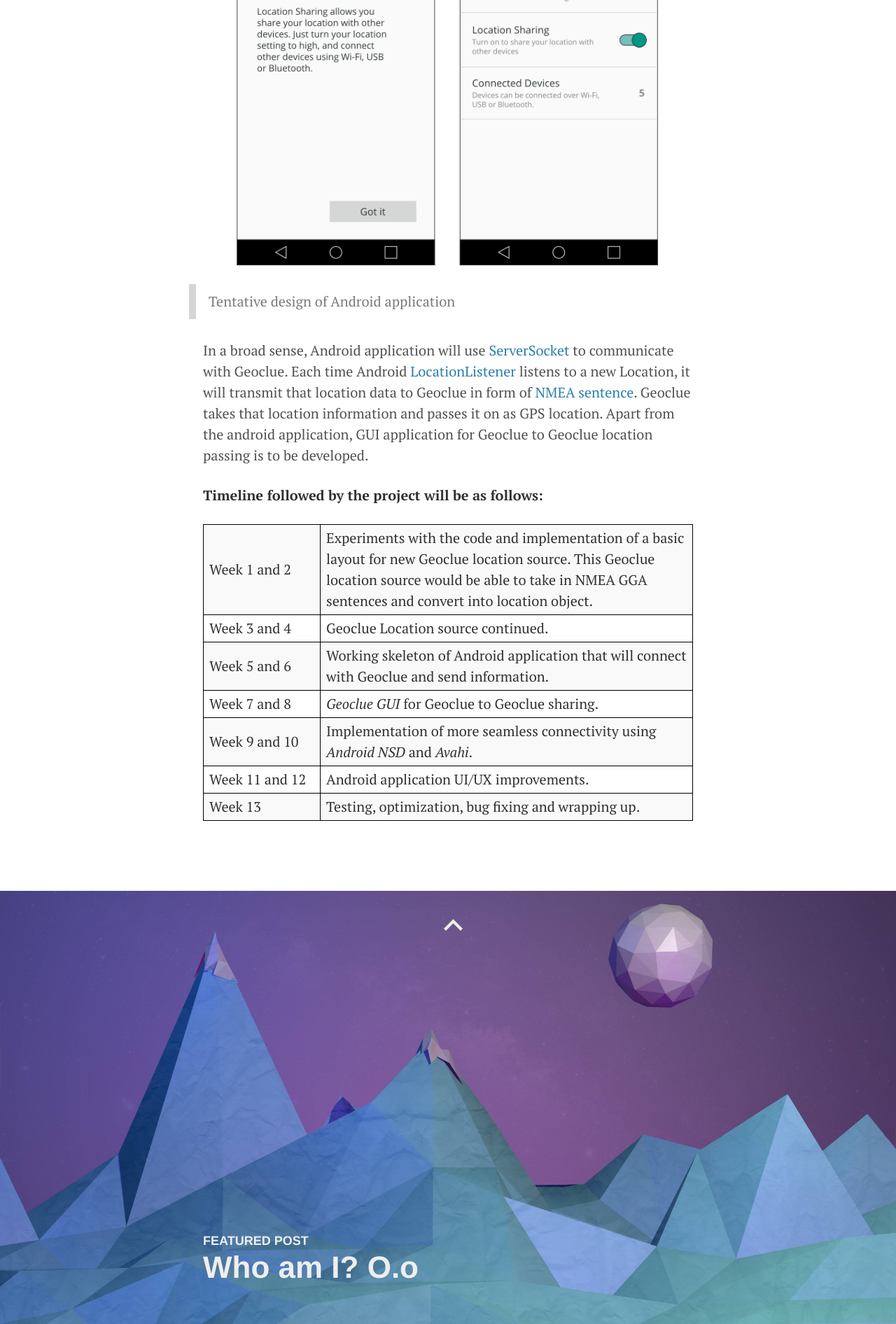
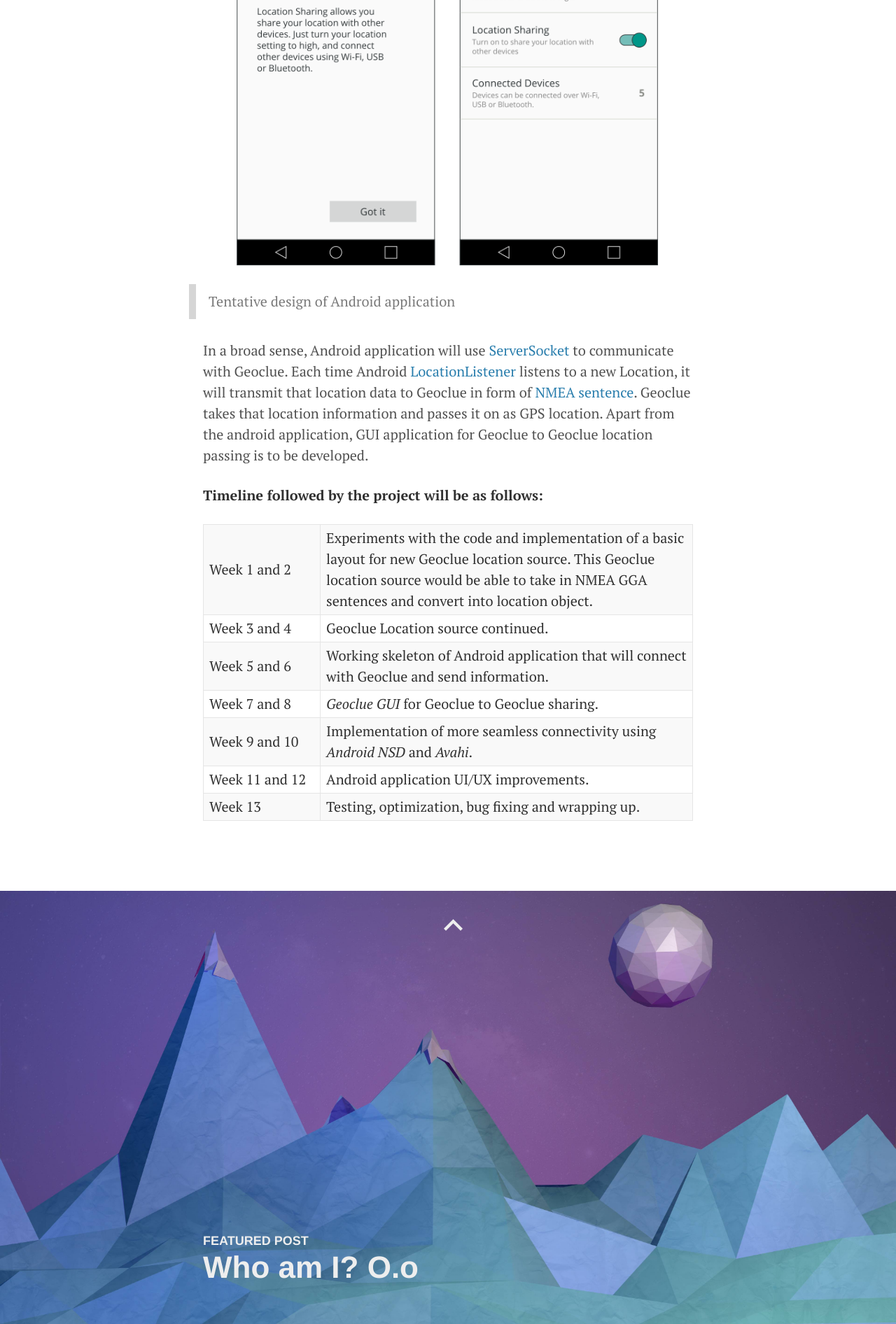
Before and after one commit to ankitstarski/ankitstarski.github.io, a Jekyll site: the page built from _posts/2015-05-21-GSoC-Geoclue.md, in a window 1280 px wide. Shown: the part 1345-3237 px from the top of the page at 70% size. Built offline with Jekyll 4.4.1, drawn with Linux system fonts in a browser that asks for light colours; Markdown is read by kramdown in place of the engine named in the settings.

Commit message:
Improvements on p previous post

```diff
--- a/_posts/2015-05-21-GSoC-Geoclue.md
+++ b/_posts/2015-05-21-GSoC-Geoclue.md
@@ -25,31 +25,31 @@
 #### Timeline followed by the project will be as follows:
 <table><tbody>
 <tr>
-	<td style="min-width:150px;border:1px solid black">Week 1 and 2 </td>
-  <td style="border:1px solid black">Experiments with the code and implementation of a basic layout for new Geoclue location source. This Geoclue location source would be able to take in NMEA GGA sentences and convert into location object.</td>
+	<td style="min-width:150px">Week 1 and 2 </td>
+  <td>Experiments with the code and implementation of a basic layout for new Geoclue location source. This Geoclue location source would be able to take in NMEA GGA sentences and convert into location object.</td>
 </tr>
 <tr>
-	<td style="min-width:150px;border:1px solid black">Week 3 and 4 </td>
-  <td style="border:1px solid black">Geoclue Location source continued.</td>
+	<td style="min-width:150px">Week 3 and 4 </td>
+  <td>Geoclue Location source continued.</td>
 </tr>
 <tr>
-	<td style="min-width:150px;border:1px solid black">Week 5 and 6 </td>
-  <td style="border:1px solid black">Working skeleton of Android application that will connect with Geoclue and send information.</td>
+	<td style="min-width:150px">Week 5 and 6 </td>
+  <td>Working skeleton of Android application that will connect with Geoclue and send information.</td>
 </tr>
 <tr>
-	<td style="min-width:150px;border:1px solid black">Week 7 and 8 </td>
-  <td style="border:1px solid black"><em>Geoclue GUI</em> for Geoclue to Geoclue sharing.</td>
+	<td style="min-width:150px">Week 7 and 8 </td>
+  <td><em>Geoclue GUI</em> for Geoclue to Geoclue sharing.</td>
 </tr>
 <tr>
-	<td style="min-width:150px;border:1px solid black">Week 9 and 10 </td>
-  <td style="border:1px solid black">Implementation of more seamless connectivity using <em>Android NSD</em> and <em>Avahi</em>.</td>
+	<td style="min-width:150px">Week 9 and 10 </td>
+  <td>Implementation of more seamless connectivity using <em>Android NSD</em> and <em>Avahi</em>.</td>
 </tr>
 <tr>
-	<td style="min-width:150px;border:1px solid black">Week 11 and 12 </td>
-  <td style="border:1px solid black">Android application UI/UX improvements.</td>
+	<td style="min-width:150px">Week 11 and 12 </td>
+  <td>Android application UI/UX improvements.</td>
 </tr>
 <tr>
-	<td style="min-width:150px;border:1px solid black">Week 13 </td>
-  <td style="border:1px solid black">Testing, optimization, bug fixing and wrapping up.</td>
+	<td style="min-width:150px">Week 13 </td>
+  <td>Testing, optimization, bug fixing and wrapping up.</td>
 </tr>
 </tbody></table>
```
